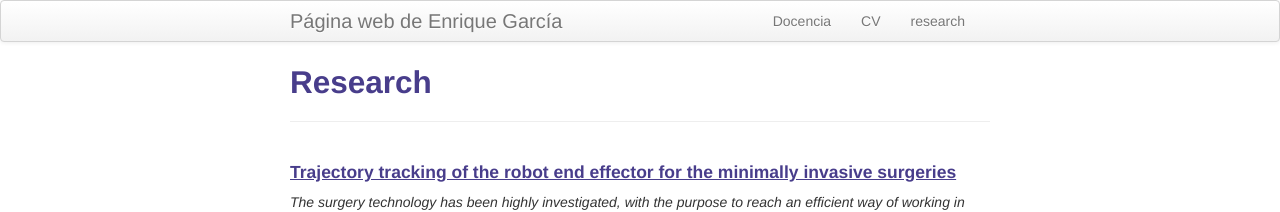
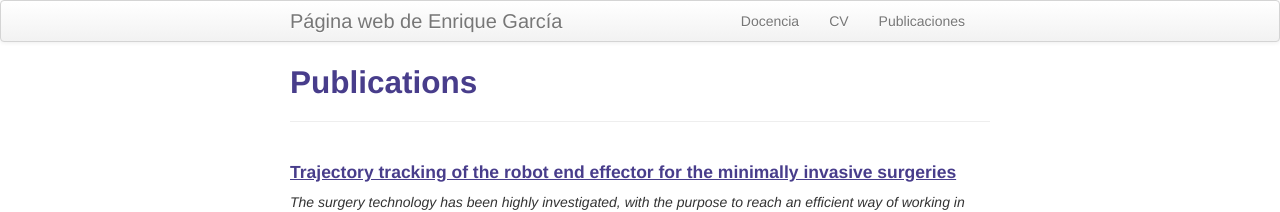
Before and after one commit to enriGarcia/enriGarcia.github.io, a Jekyll site: the page built from pages/publications.md, in a window 1280 px wide. Shown: the top 212 px of the page. Built offline with Jekyll 4.4.1, drawn with Linux system fonts in a browser that asks for light colours.

Commit message:
publications update

```diff
--- a/_includes/themes/twitter/default.html
+++ b/_includes/themes/twitter/default.html
@@ -37,7 +37,7 @@
           <ul class="nav">
               <li><a href="{{ BASE_PATH }}/pages/teaching.html">Docencia</a></li>
               <li><a href="{{ BASE_PATH }}/assets/CV.pdf">CV</a></li>
-              <li><a href="{{ BASE_PATH }}/pages/research.html">research</a></li>
+              <li><a href="{{ BASE_PATH }}/pages/publications.html">Publicaciones</a></li>
           </ul>
         </div>
       </div>
--- a/pages/research.md
+++ b/pages/publications.md
@@ -1,7 +1,7 @@
 ---
 layout: page
-title: Research
-description: Enrique Garcia-Trinidad research
+title: Publications
+description: Enrique Garcia-Trinidad publications
 ---
 
 
```
